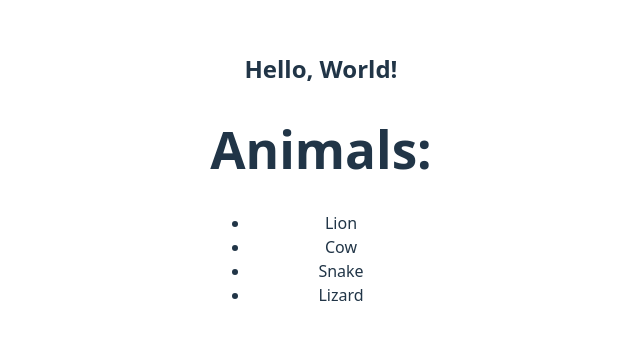
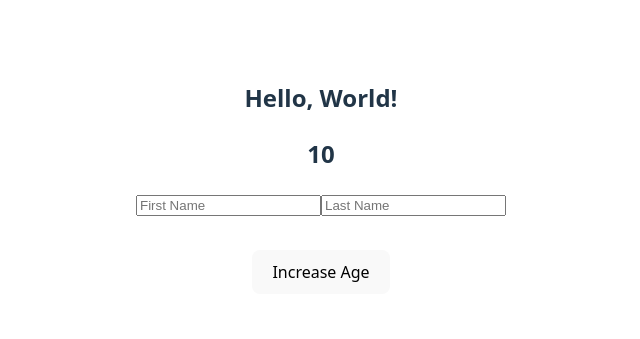
Before and after one commit to jaycenca/my-first-react-app, a React (Vite) app: page / in a window 1280 px wide. Shown: the part 223-562 px from the top of the page, without its empty margins (319-959 px from the left). Built offline with nearby package versions, Linux system fonts and the light colour scheme.

Commit message:
feat: add a person object that display fullName with each keystroke calculated

```diff
--- a/src/App.jsx
+++ b/src/App.jsx
@@ -2,7 +2,7 @@ import { useState } from 'react'
 import reactLogo from './assets/react.svg'
 import viteLogo from '/vite.svg'
 import './App.css';
-import Animal from './rendering/Animal';
+import Person from './Person.jsx';
 
 function App() {
   const [count, setCount] = useState(0)
@@ -11,7 +11,7 @@ function App() {
     <>
       <script type="module" src="./my-module/myModule.js" ></script>
       <h2>Hello, World!</h2>
-      <Animal />
+      <Person />
     </>
   )
   // return (
--- /dev/null
+++ b/src/Person.jsx
@@ -0,0 +1,47 @@
+import { useState } from 'react';
+export default function Person() {
+    const [person, setPerson] = useState({
+        name: 'John',
+        age: 10,
+    });
+
+    const [firstName, setFirstName] = useState('');
+    const [lastName, setLastName] = useState('');
+
+    const handleIncreaseAge = () => {
+        // copy the existing person object into a new object
+        // while updating the age property
+        const newPerson = {
+            ...person,
+            age: person.age + 1
+        };
+        setPerson(newPerson);
+
+        // handle mutiple updates to the state
+        setPerson(prevPerson => ({
+            ...prevPerson,
+            age: prevPerson.age + 1
+        }));
+    };
+
+    const handleFirstNameChange = (e) => {
+        setFirstName(e.target.value);
+    };
+
+    const handleLastNameChange = (e) => {
+        setLastName(e.target.value);
+    }
+
+    const fullName = firstName + ' ' + lastName;
+
+    return (
+        <>
+         <h2>{person.age}</h2>
+
+         <input type="text" placeholder="First Name" onChange={handleFirstNameChange}/>
+         <input type="text" placeholder="Last Name" onChange={handleLastNameChange}/>
+         <h1>{fullName}</h1>
+         <button onClick={handleIncreaseAge}>Increase Age</button>
+        </>
+    )
+}
```
